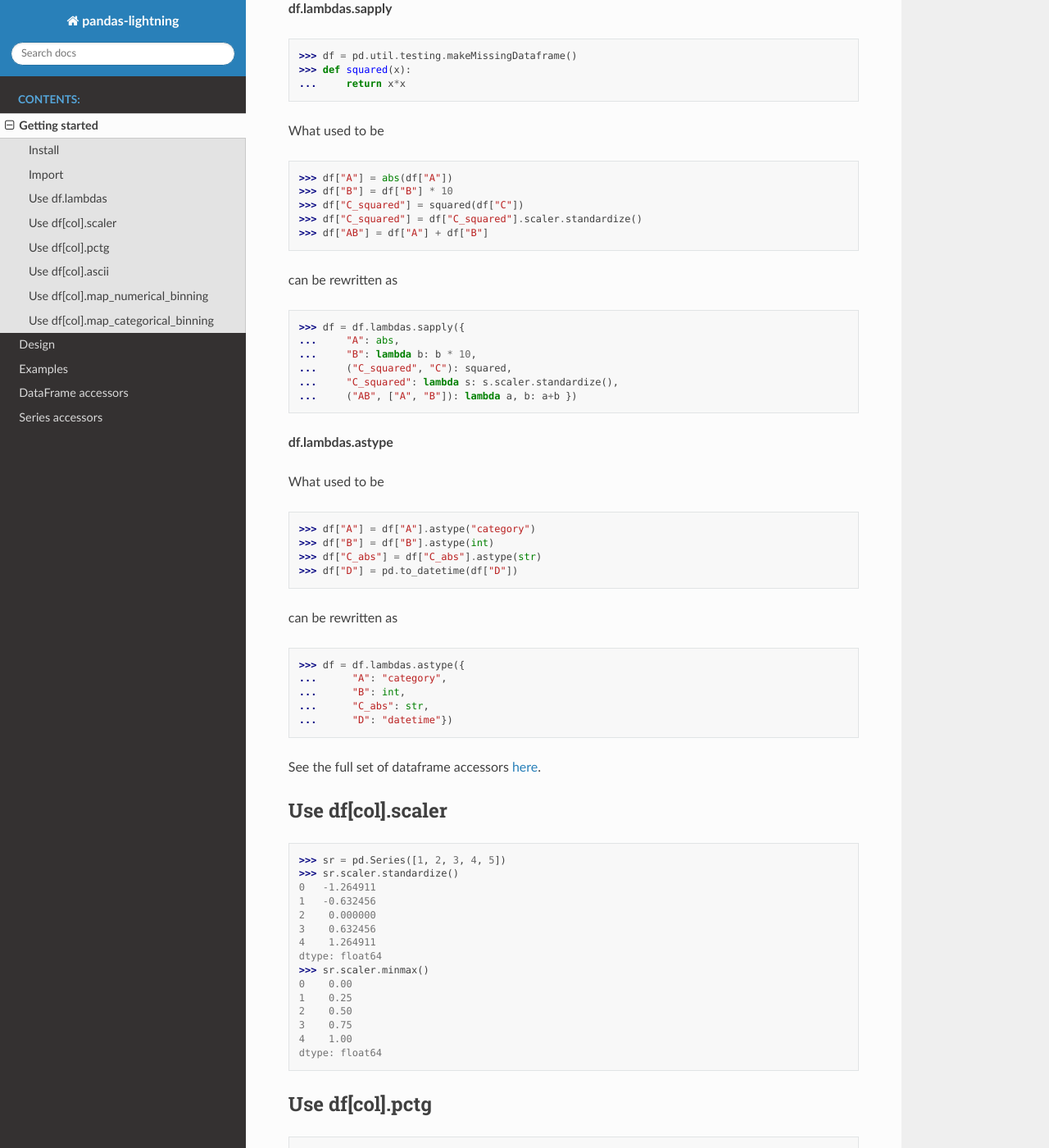
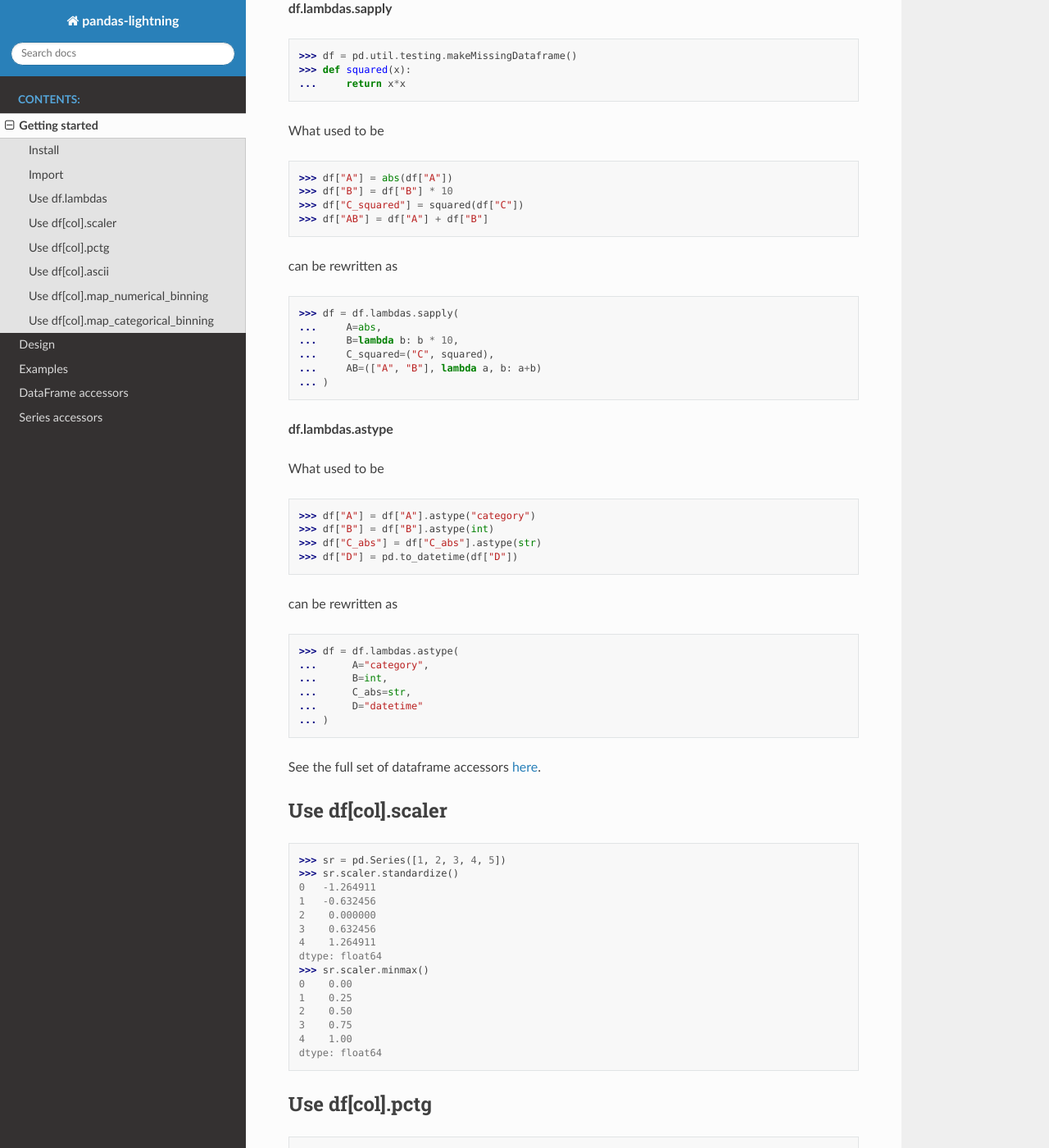
Before and after one commit to remykarem/pandas-lightning, a Sphinx documentation site: the page built from docs/source/getting_started.rst, in a window 1280 px wide and 1400 px high, scrolled down 654 px. Shown: the whole window at 82% size. Built offline with Sphinx 7.4.7 and the Read the Docs theme 2.0.0, drawn with Linux system fonts in a browser that asks for light colours.

Commit message:
Update getting_started.rst

```diff
--- a/docs/source/getting_started.rst
+++ b/docs/source/getting_started.rst
@@ -39,17 +39,16 @@ What used to be
 >>> df["A"] = abs(df["A"])
 >>> df["B"] = df["B"] * 10
 >>> df["C_squared"] = squared(df["C"])
->>> df["C_squared"] = df["C_squared"].scaler.standardize()
 >>> df["AB"] = df["A"] + df["B"]
 
 can be rewritten as
 
->>> df = df.lambdas.sapply({
-...     "A": abs,
-...     "B": lambda b: b * 10,
-...     ("C_squared", "C"): squared,
-...     "C_squared": lambda s: s.scaler.standardize(),
-...     ("AB", ["A", "B"]): lambda a, b: a+b })
+>>> df = df.lambdas.sapply(
+...     A=abs,
+...     B=lambda b: b * 10,
+...     C_squared=("C", squared),
+...     AB=(["A", "B"], lambda a, b: a+b)
+... )
 
 **df.lambdas.astype**
 
@@ -62,11 +61,12 @@ What used to be
 
 can be rewritten as
 
->>> df = df.lambdas.astype({
-...      "A": "category",
-...      "B": int,
-...      "C_abs": str,
-...      "D": "datetime"})
+>>> df = df.lambdas.astype(
+...      A="category",
+...      B=int,
+...      C_abs=str,
+...      D="datetime"
+... )
 
 See the full set of dataframe accessors :ref:`here <dataframe:DataFrame accessors>`.
 
```
